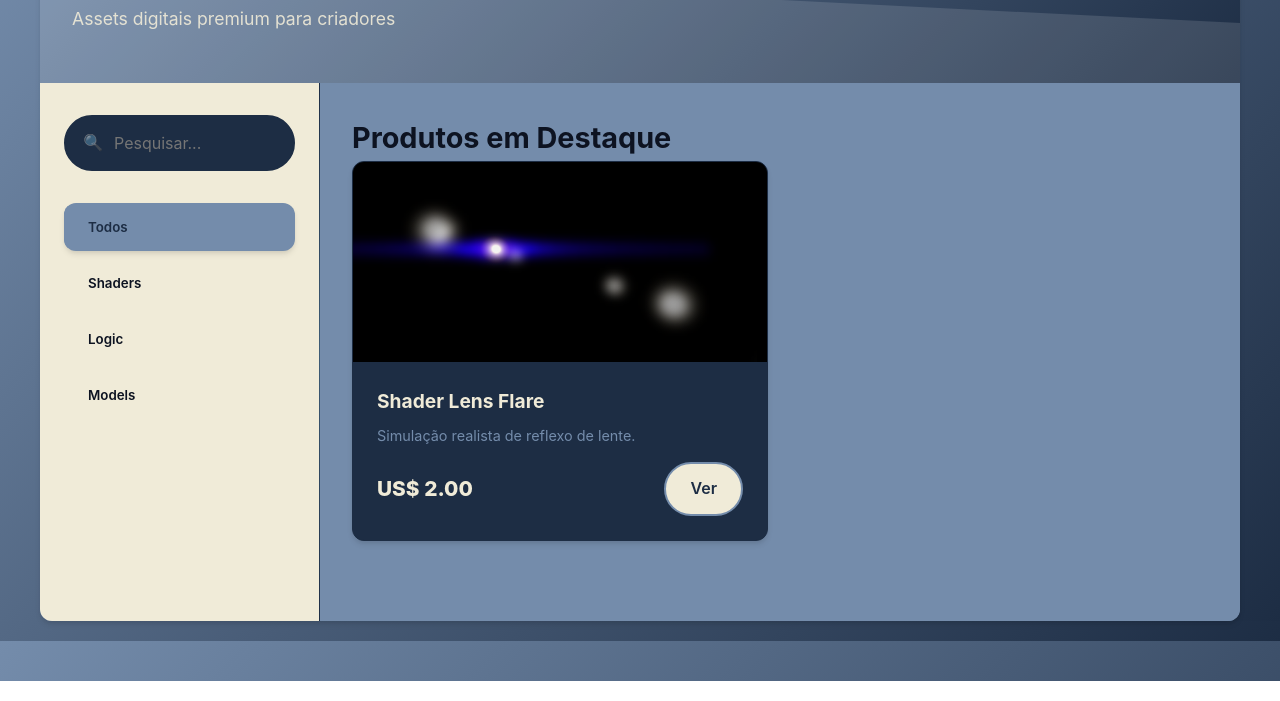
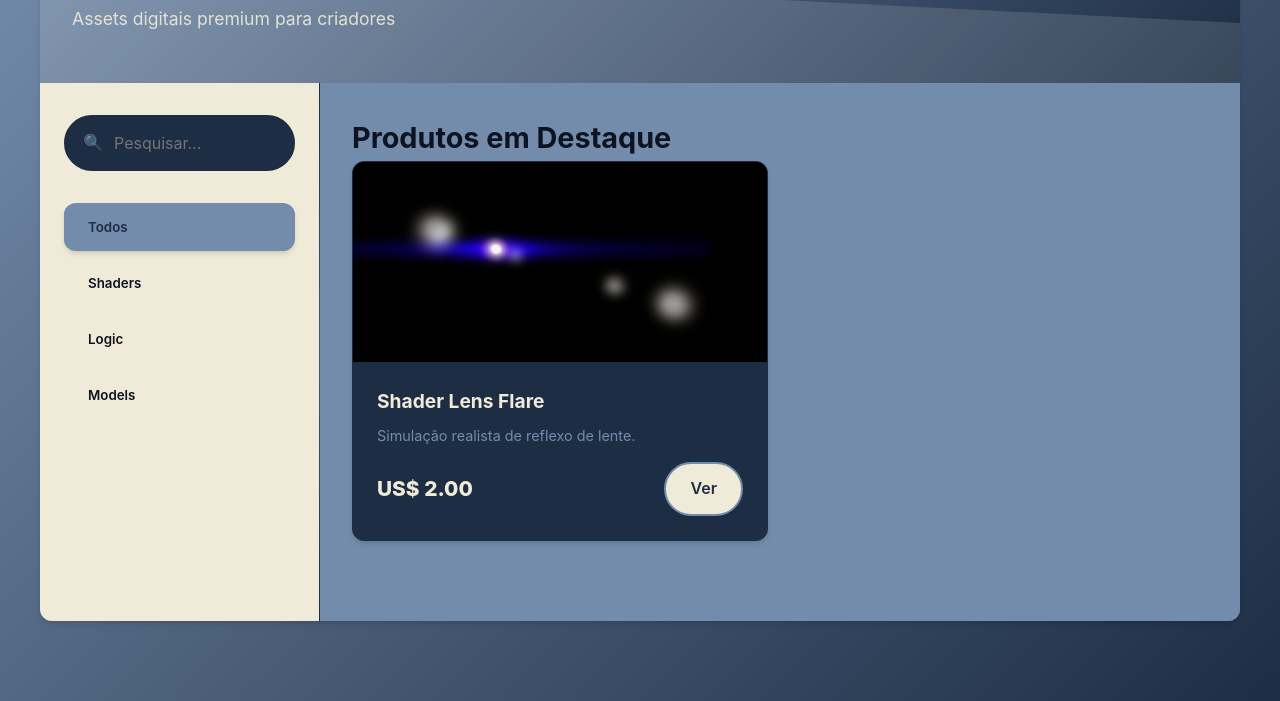
Before and after one commit to Bernardo-Ribeiro/Naut-Store, a plain HTML site: page index.html in a window 1280 px wide. Shown: the part 119-820 px from the top of the page. Drawn offline with Linux system fonts and the light colour scheme.

Commit message:
Update style.css
fix gradient

```diff
--- a/assets/css/style.css
+++ b/assets/css/style.css
@@ -21,12 +21,17 @@
 }
 
 html, body {
-  height: auto;
+  height: 100%;
+  min-height: 100%;
   margin: 0;
   background: linear-gradient(135deg, #748cabff 0%, #1d2d44ff 100%);
+  background-attachment: fixed;
+  background-repeat: no-repeat;
+  background-size: cover;
   color: var(--dark);
   line-height: 1.6;
 }
+
 
 /* Frame central modernizado */
 .frame {
```
